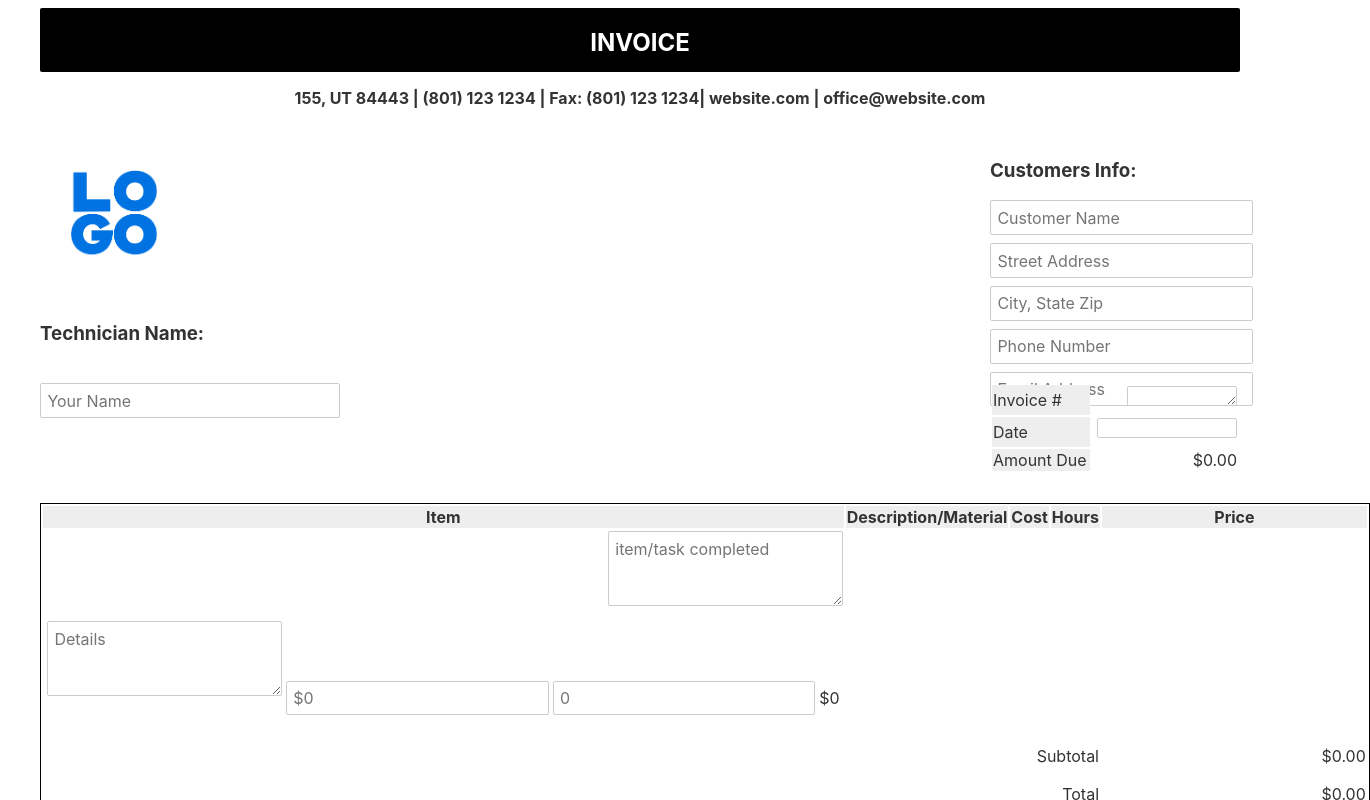
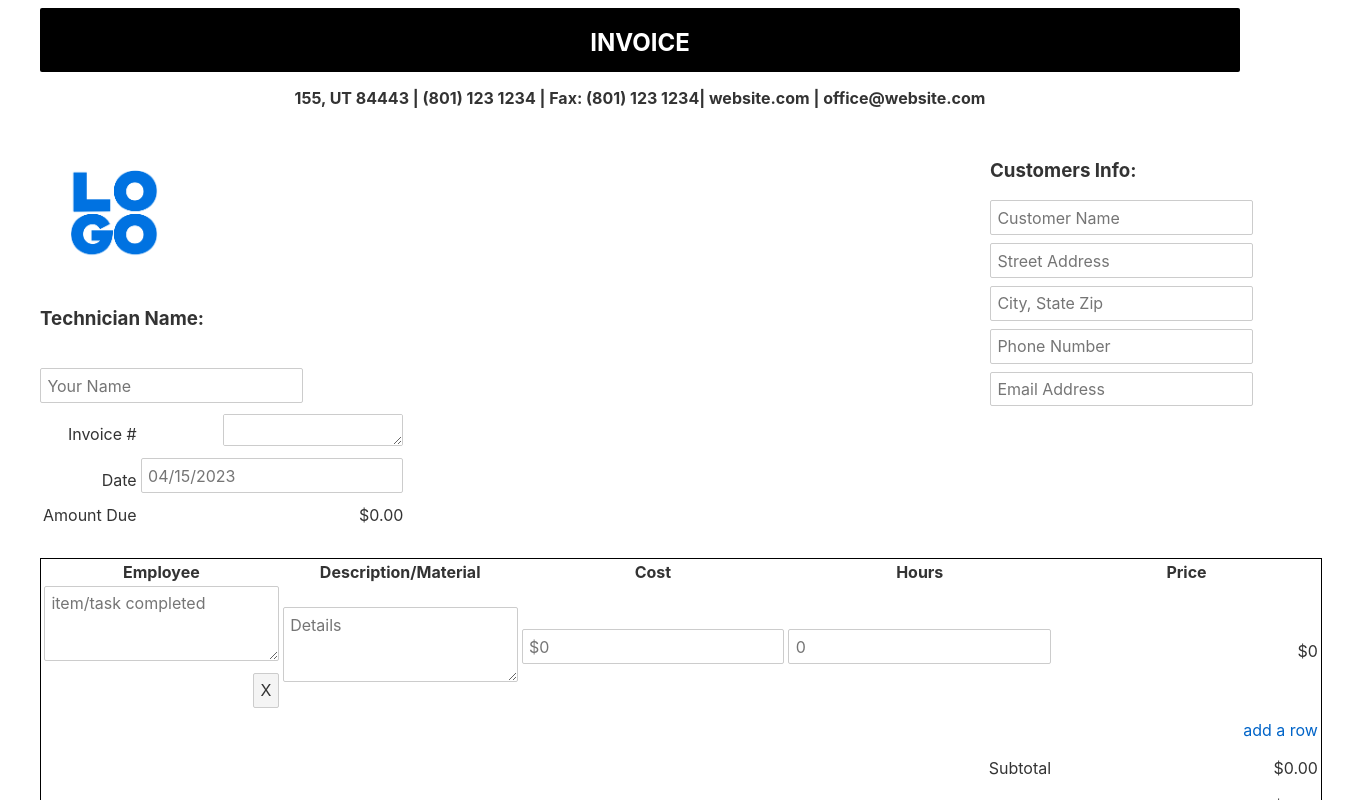
Before and after one commit to fanko89/Final-Project, a Svelte app in the folder my-svelte-app/: page / in a window 1280 px wide. Shown: the top 800 px of the page, 1370 px wide, since content can reach past the window. Built offline with nearby package versions, Linux system fonts and the light colour scheme.

Commit message:
added functions

```diff
--- a/my-svelte-app/src/App.svelte
+++ b/my-svelte-app/src/App.svelte
@@ -2,29 +2,67 @@
 	export let date;
 	import './lib/styles/styles.css';
 
+const rowNumber = 0;
+
+	function getCurrentDate() {
+	const today = new Date();
+	const dd = String(today.getDate()).padStart(2, '0');
+	const mm = String(today.getMonth() + 1).padStart(2, '0');
+	const yyyy = today.getFullYear();
+	return mm + '/' + dd + '/' + yyyy;
+  }
+
+  function deleteRow(rowId) {
+
+	if (rowId === 1) {
+	  // If there is only one row, reset the row to the default values
+	  yourData[0] = { description: '', amount: 0, paid: 0 };
+	// Remove the row from the array
+	yourData.splice(rowId, 1);
+	// Recalculate the total and amount due
+	updateTotalAndAmountDue();
+}
+else{
+return
+}
+
+  }
+
+  function addRow(newRow){
+	// Add the new row to the array
+	yourData.push(newRow)
+	// Recalculate the total and amount due
+	updateTotalAndAmountDue()
+  }
+
+  function updateTotalAndAmountDue(){
+	let total = 0
+	let amountDue = 0
+	yourData.forEach((row) => {
+	  total += row.amount
+	  amountDue += row.amount - row.paid
+	})
+	yourTotal = total
+	yourAmountDue = amountDue
+  }
+
+
 
 </script>
 
-<main>
-	<form class="uiForm">
+<main><form class="ui form">
 
 
 
 
-	<div>
-
-		  <textarea class="header">INVOICE</textarea>
-
-		  <div class="info">
-			<p><strong>155, UT 84443 | (801) 123 1234 | Fax: (801) 123 1234| website.com | office@website.com</strong></p></div>
-
+	<div id="pdfWrap">
+		  <textarea id="header">INVOICE</textarea>
+		  <div id="info">
+			<p><strong>155, UT 84443 | (801) 123 1234 | Fax: (801) 123 1234| website.com | office@website.com</strong></p>
+		</div>
 			<div class="logo">
 				<img id="image" src="/img/logo.png" alt="logo" />
 			  </div>
-
-
-
-
 		  <div id="identity">
 
 		  <h3>Customers Info:</h3>
@@ -35,43 +73,43 @@
 		<input type="text" textarea id="phone" placeholder="Phone Number" />
 		<input type="text" textarea id="email" placeholder="Email Address" />
 	</div>
-
-
 	<div style="clear:both"></div>
 
-	<div id="tec">
+		<div id="customer">
   <h3>Technician Name:</h3>
   <br />
-		  <input type="text" textarea id="tecName"  placeholder="Your Name" />
+		  <input type="text" textarea id="customer-title"  placeholder="Your Name" />
 
-			  <table id="data">
+			  <table id="meta">
 				  <tr>
-					  <td class="invoiceNum">Invoice #</td>
+					  <td class="meta-head">Invoice #</td>
 					  <td> <textarea id="randomNumber"></textarea></td>
 				  </tr>
 				  <tr>
-					  <td class="theDate">Date</td>
-					  <td><input type="text" textarea id="date"  placeholder="{date}" /></td>
+					  <td class="meta-head">Date</td>
+					  <td><input type="text" textarea id="date"  placeholder={getCurrentDate()} /></td>
 				  </tr>
 				  <tr>
-					  <td class="amountDue">Amount Due</td>
+					  <td class="meta-head">Amount Due</td>
 					  <td><div class="due">$0.00</div></td>
 				  </tr>
 			  </table>
 		</div>
-	  <table id="items">
+	  <table width="100%" id="items">
 			<tr>
-				<th class="itemName">Item</th>
-				<th class="desc">Description/Material</th>
-				<th class="cost">Cost</th>
-				<th class="hours">Hours</th>
-				<th  class="price">Price</th>
+				<th width="50">Employee</th>
+				<th width="219">Description/Material</th>
+				<th width="46">Cost</th>
+				<th width="46">Hours</th>
+				<th width="46">Price</th>
 			</tr>
 
 		   <tr class="item-row">
 				<td class="item-name"><div class="delete-wpr">
 				  <textarea oninput="auto_grow(this)" rows="3" id="task" textarea="textarea" placeholder="item/task completed"></textarea>
-			  <!-- <a class="delete" href="javascript:;" title="Remove row">X</a></div></td> -->
+			  <button class="delete" on:click={deleteRow()} title="Remove row">X</button>
+			</div>
+		</td>
 				<td class="description"><textarea oninput="auto_grow(this)" rows="3" id="details" textarea="textarea" placeholder="Details"></textarea></td>
 				<td><input type="text" width="70px" textarea class="cost"  placeholder="$0"  /></td>
 				<td><input type="text" width="70px" textarea class="qty" placeholder="0" /></td>
@@ -79,7 +117,7 @@
 			</tr>
 
 			<tr id="hiderow">
-			  <!-- <td colspan="5"><a id="addrow" href="javascript:;" title="Add a row"> add a row</a></td> -->
+			  <td colspan="5"><a id="addrow" on:click={addRow()} title="Add a row"> add a row</a></td>
 			</tr>
 
 			<tr>
@@ -106,9 +144,6 @@
 			</tr>
 
 		  </table>
-
-
-
 		  <div class="sigPad" id="smoothed-variableStrokeWidth" style="width:424px;">
   <h3>Signature</h3>
 			  <input type="text" textarea id="customer-title"  placeholder="Customer Name" />
@@ -125,20 +160,6 @@
   <li class="clearButton"><a href="#clear">Clear</a></li>
   </ul>
 		  </div>
-  <br>
-  <br>
-  <br>
-  <br>
-  <br>
-  <br>
-  <br>
-  <br>
-  <br>
-  <br>
-  <br>
-
-
-
 	  <div id="terms">
 		<h5>Notes</h5>
 		<textarea oninput="auto_grow(this)" rows="4" id="notes" textarea="textarea"></textarea>
@@ -155,13 +176,4 @@
   </div>
   </div>
   </div>
-  <br/>
-  <br/>
-  <br/>
-	<h1>Hello {name}!</h1>
-	<p>Visit the <a href="https://svelte.dev/tutorial">Svelte tutorial</a> to learn how to build Svelte apps.</p>
 </main>
-
-<style>
-
-</style>
--- a/my-svelte-app/src/lib/styles/styles.css
+++ b/my-svelte-app/src/lib/styles/styles.css
@@ -2,7 +2,7 @@ main {
     width: 1200px;
     margin: 0 auto;
 }
- .header{
+ textarea#header{
     resize: none;
     width:100%;
     height: 4rem;
@@ -16,7 +16,7 @@ main {
     border:hidden;
 }
 /* company information */
-.info {
+#info {
 	font-size:16px;
 	text-align:center;
 	margin:-1rem 0;
@@ -27,7 +27,7 @@ main {
      width: 250px; height: 30px; float: right;
     }
 
-#tec { overflow: hidden; margin-top: 15px; }
+#tec { margin-top: 15px; }
 #tecName { width:300px; font-size: 16px; float: left; }
 
 .logo img{ text-align: right; float: left; position: relative; margin-top: 0px; max-width: 310px; max-height: 148px; overflow: hidden; }
--- a/my-svelte-app/src/main.js
+++ b/my-svelte-app/src/main.js
@@ -2,9 +2,7 @@ import App from './App.svelte';
 
 const app = new App({
 	target: document.body,
-	props: {
-		name: 'world'
-	}
+
 });
 
 export default app;
```
Also changed, not shown: 1 other file (tests, documents, lock files or other folders).
